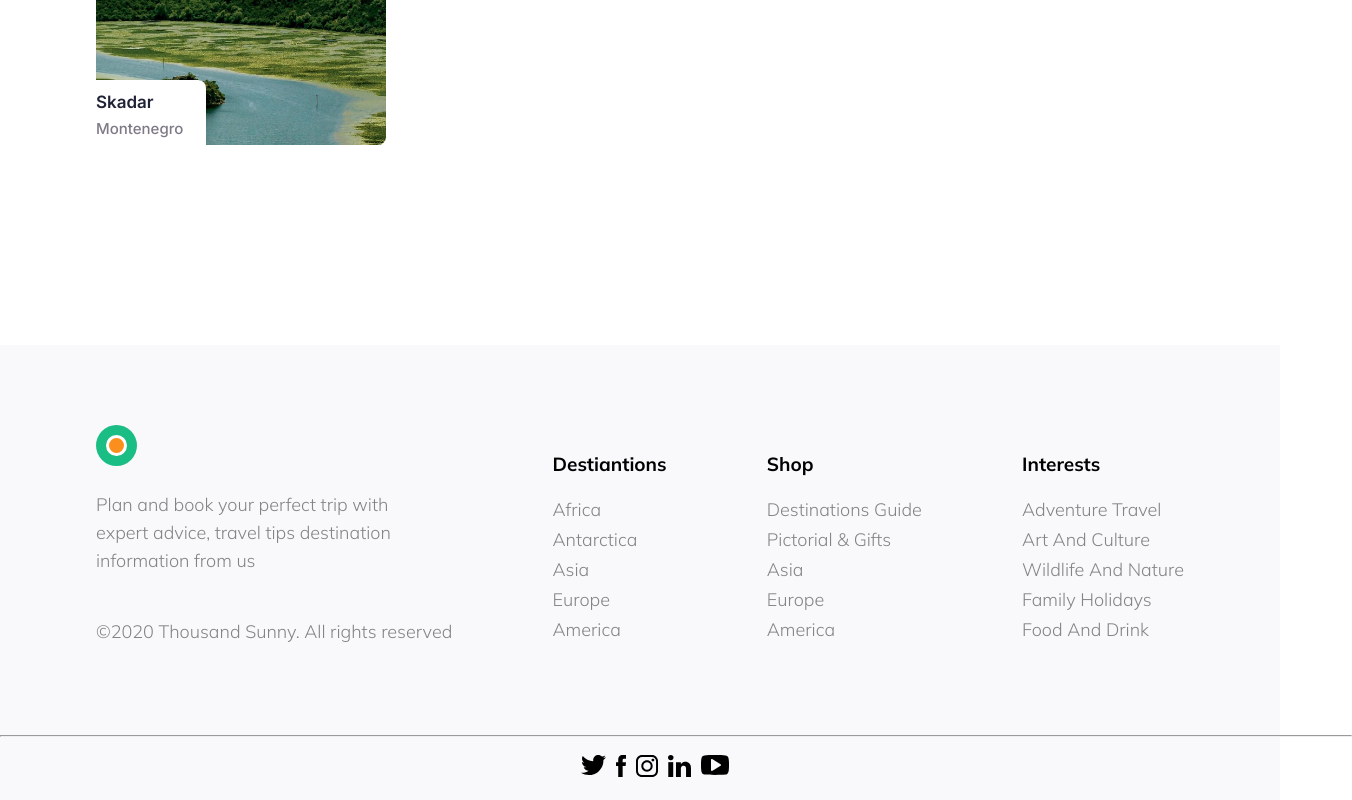
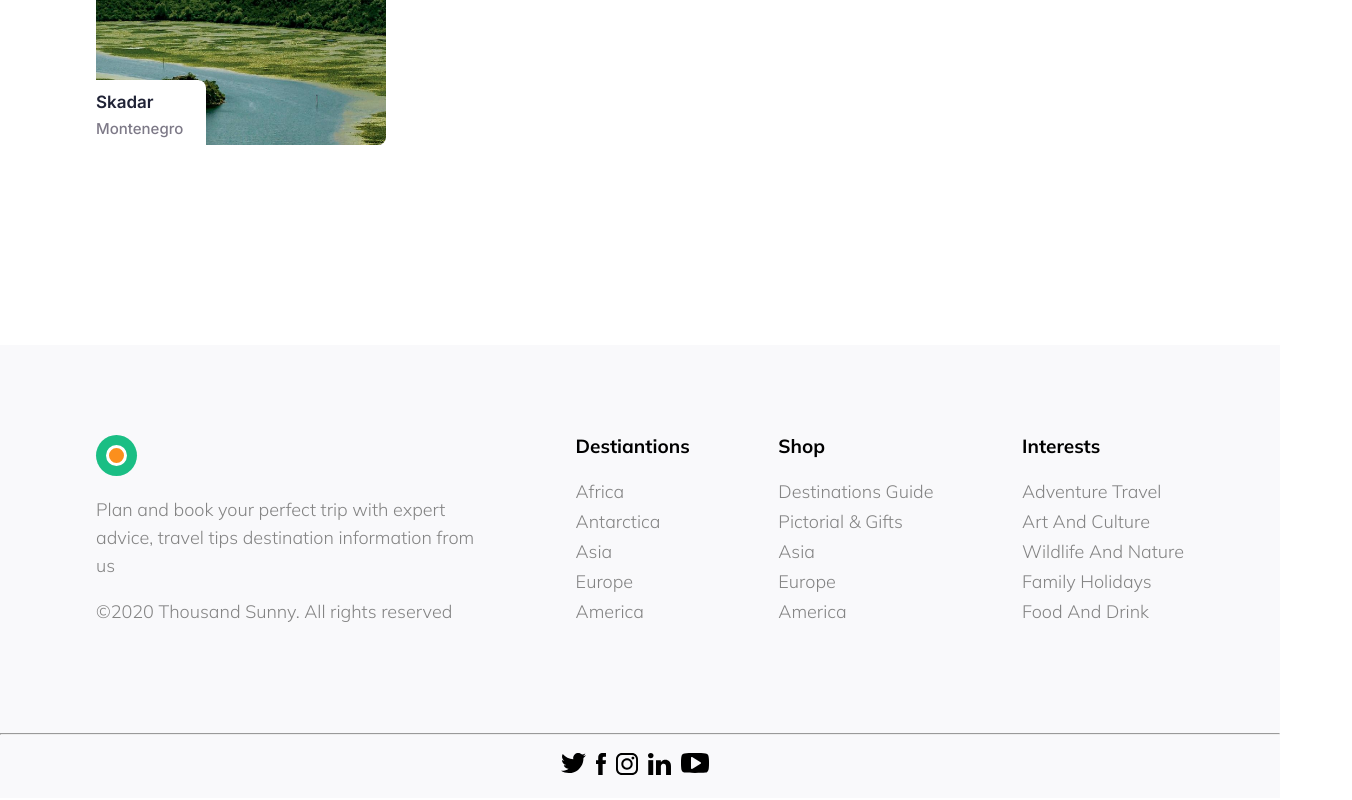
Before and after one commit to eynlanzer/thousand-sunny, a React (Create React App) app: page / in a window 1280 px wide. Shown: the part 5687-6487 px from the top of the page, 1352 px wide, since content can reach past the window. Built offline with nearby package versions, Linux system fonts and the light colour scheme.

Commit message:
footer desktop vertical alignment

```diff
--- a/src/comps/Footer.js
+++ b/src/comps/Footer.js
@@ -9,7 +9,7 @@ const Footer = () => {
           <div className="logo">
             <div className="logo__center"></div>
           </div>
-          <p className="footer__info__about">Plan and book your perfect trip with <span style={{display:'block'}}>expert advice, travel tips destination</span> information from us</p>
+          <p className="footer__info__about">Plan and book your perfect trip with expert advice, travel tips destination information from us</p>
           <p className="footer__info__copyright">©2020 Thousand Sunny. All rights reserved</p>
         </div>
 
@@ -40,7 +40,9 @@ const Footer = () => {
           <a class="footer__menu__link" href="#"><li>Food And Drink</li></a>
         </ul>
       </div>
-      <hr style={{width: '1350px'}} />
+
+      <hr style={{maxWidth: '1350px', padding: 'auto'}} />
+
       <ul className="footer__icons">
         <a className="footer__icons__link">
           <svg width="25" height="20" viewBox="0 0 25 20" fill="none" xmlns="http://www.w3.org/2000/svg">
--- a/src/scss/_footer.scss
+++ b/src/scss/_footer.scss
@@ -5,24 +5,28 @@
   @include footer-text-config;
   &__container{
     @include container-config;
+    margin-bottom: 81px;
+    height: 237px;
   }
 
   &__info{
-    height: 237px;
     max-width: 391px;
+    display: flex;
+    flex-direction: column;
+    justify-content: space-around;
     &__about{
-      margin-top: 25px;
       line-height: 28px;
+      margin: 0;
     }
     &__copyright{
-      margin-top: 45px;
+      margin-top: 0;
     }
   }
 
   // footer menu
   &__menu{
     list-style: none;
-    margin-bottom: 81px;
+    margin: 0;
     &__title{
       color: #000;
       font-size: 19px;
@@ -40,6 +44,7 @@
     display: flex;
     justify-content: center;
     padding-bottom: 18px;
+    padding-left: 0;
     margin-bottom: 0;
     &__link{
       cursor: pointer;
```
